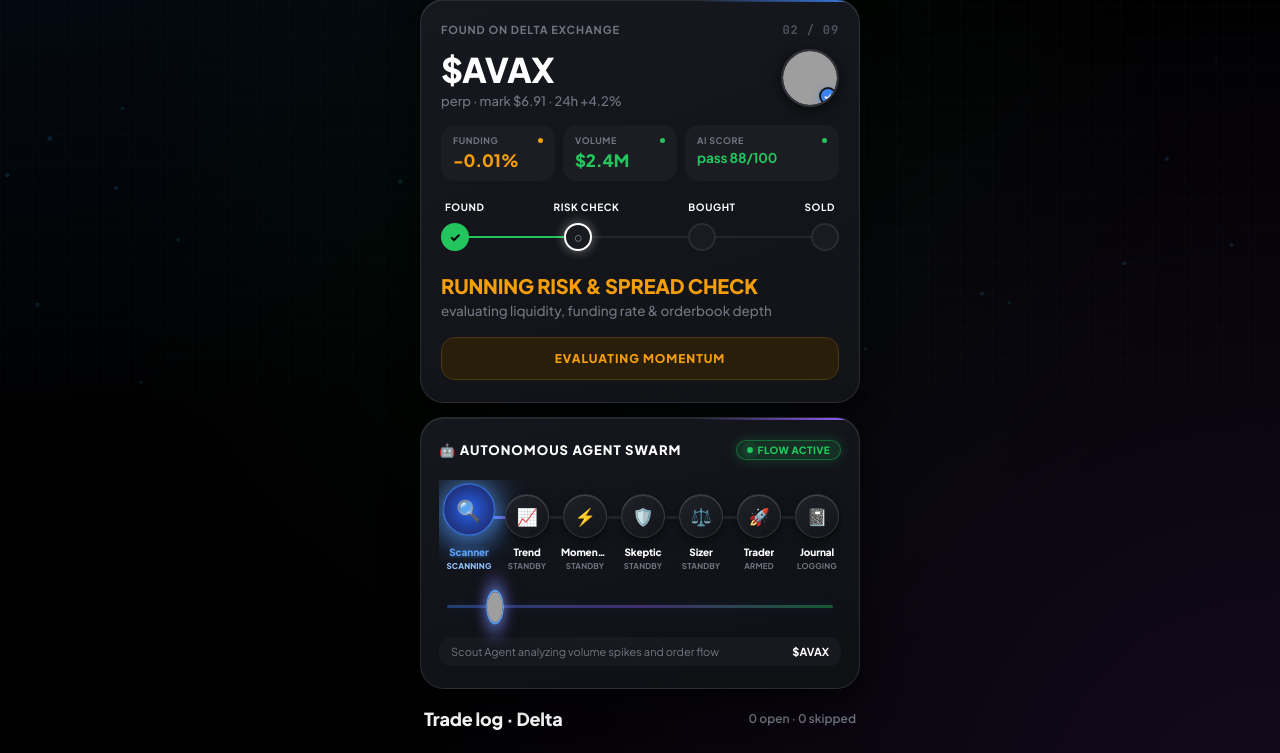
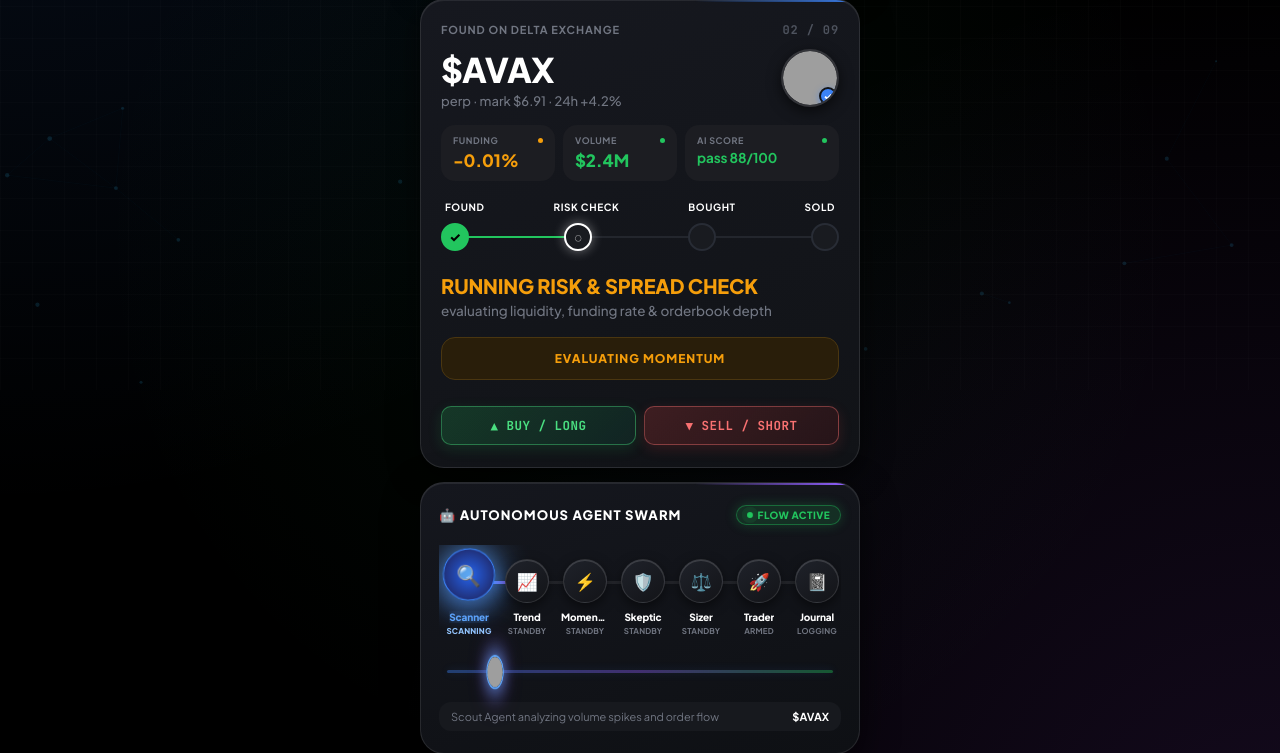
Before and after one commit to indiantrader803-bot/GrokTradeingBrain, a FastAPI app: page / in a window 1280 px wide. Shown: the part 410-1163 px from the top of the page. Run offline with FastAPI, Linux system fonts and the light colour scheme; data that the repository does not hold is empty; grey boxes are pictures that could not be loaded.

Commit message:
Add Candlestick Sparklines, Cyberpunk Neon Glow for profits, and 1-Tap Execution HUD

```diff
--- a/dashboard/templates/index.html
+++ b/dashboard/templates/index.html
@@ -1009,6 +1009,92 @@ body::before {
 .trade-item-pill:active {
   transform: scale(0.98);
 }
+
+/* 🟢 Cyberpunk Neon Border Glow for In-Profit Trades */
+.trade-item-pill.profit-glow {
+  border-color: rgba(34, 197, 94, 0.6) !important;
+  background: linear-gradient(135deg, rgba(20, 24, 33, 0.95), rgba(16, 45, 30, 0.55)) !important;
+  box-shadow: 0 0 16px rgba(34, 197, 94, 0.25), inset 0 0 10px rgba(34, 197, 94, 0.08) !important;
+  animation: cyberProfitPulse 2.8s infinite ease-in-out;
+}
+@keyframes cyberProfitPulse {
+  0%, 100% {
+    box-shadow: 0 0 12px rgba(34, 197, 94, 0.2), inset 0 0 6px rgba(34, 197, 94, 0.05);
+    border-color: rgba(34, 197, 94, 0.4);
+  }
+  50% {
+    box-shadow: 0 0 22px rgba(34, 197, 94, 0.45), inset 0 0 14px rgba(34, 197, 94, 0.15);
+    border-color: rgba(74, 222, 128, 0.8);
+  }
+}
+
+.trade-item-pill.loss-glow {
+  border-color: rgba(239, 68, 68, 0.4) !important;
+  box-shadow: 0 0 10px rgba(239, 68, 68, 0.15) !important;
+}
+
+/* 📈 Live Micro Sparkline Chart inside position pill */
+.trade-sparkline-canvas {
+  width: 58px;
+  height: 24px;
+  margin: 0 8px;
+  flex-shrink: 0;
+  display: block;
+}
+
+/* ⚡ Order Execution HUD Overlay Bar */
+.order-execution-hud {
+  display: flex;
+  align-items: center;
+  gap: 8px;
+  margin-top: 10px;
+}
+.hud-btn {
+  flex: 1;
+  display: flex;
+  align-items: center;
+  justify-content: center;
+  gap: 6px;
+  padding: 10px 14px;
+  border-radius: 10px;
+  font-family: var(--font-mono);
+  font-size: 12.5px;
+  font-weight: 800;
+  cursor: pointer;
+  border: 1px solid transparent;
+  transition: all 0.2s cubic-bezier(0.16, 1, 0.3, 1);
+  text-transform: uppercase;
+  letter-spacing: 0.5px;
+}
+.hud-btn.buy {
+  background: linear-gradient(135deg, rgba(34, 197, 94, 0.2), rgba(16, 185, 129, 0.1));
+  color: #4ade80;
+  border-color: rgba(74, 222, 128, 0.4);
+  box-shadow: 0 4px 14px rgba(34, 197, 94, 0.15);
+}
+.hud-btn.buy:hover {
+  background: #16a34a;
+  color: #fff;
+  border-color: #22c55e;
+  box-shadow: 0 0 20px rgba(34, 197, 94, 0.5);
+  transform: translateY(-1.5px);
+}
+.hud-btn.buy:active { transform: scale(0.97); }
+
+.hud-btn.sell {
+  background: linear-gradient(135deg, rgba(239, 68, 68, 0.2), rgba(220, 38, 38, 0.1));
+  color: #f87171;
+  border-color: rgba(248, 113, 113, 0.4);
+  box-shadow: 0 4px 14px rgba(239, 68, 68, 0.15);
+}
+.hud-btn.sell:hover {
+  background: #dc2626;
+  color: #fff;
+  border-color: #ef4444;
+  box-shadow: 0 0 20px rgba(239, 68, 68, 0.5);
+  transform: translateY(-1.5px);
+}
+.hud-btn.sell:active { transform: scale(0.97); }
 .trade-item-left {
   display: flex;
   align-items: center;
@@ -1552,6 +1638,16 @@ body::before {
 
     <!-- Order Send Pill (Autonomous Agent Status) -->
     <div class="order-decision-pill" id="decision-pill-btn">EVALUATING MOMENTUM</div>
+
+    <!-- ⚡ Order Execution HUD: Direct 1-Tap Manual Override Buttons -->
+    <div class="order-execution-hud">
+      <button class="hud-btn buy" onclick="executeQuickTrade('BUY')" title="Direct 1-tap Long Market Order">
+        <span>▲ BUY / LONG</span>
+      </button>
+      <button class="hud-btn sell" onclick="executeQuickTrade('SELL')" title="Direct 1-tap Short Market Order">
+        <span>▼ SELL / SHORT</span>
+      </button>
+    </div>
   </div>
 
   <!-- Real-Time Autonomous Multi-Agent Swarm Section with Live Coin Flow Animation -->
@@ -2108,6 +2204,7 @@ async function fetchLiveStatus() {
         const isUp = pnl >= 0;
         const pnlSign = isUp ? '+' : '-';
         const pnlClass = isUp ? 'gain' : 'loss';
+        const glowClass = isUp ? 'profit-glow' : 'loss-glow';
         const cleanSym = p.symbol.replace('USD', '').replace('-USD', '').replace('-PERPETUAL', '').replace('_USDC', '');
         const sideText = (p.side || 'BUY').toLowerCase();
         const sideUpper = (p.side || 'BUY').toUpperCase();
@@ -2116,9 +2213,13 @@ async function fetchLiveStatus() {
         const entryPrice = Number(p.entry_price || 0).toFixed(4);
         const markPrice = Number(p.mark_price || 0).toFixed(4);
         const pSize = Number(p.size || 1).toFixed(2);
+        const sparklineColor = isUp ? '#4ade80' : '#f87171';
+        const sparklinePoints = isUp
+          ? '0,18 12,16 24,19 36,11 48,14 58,4'
+          : '0,5 12,9 24,6 36,15 48,12 58,20';
 
         return `
-          <div class="trade-item-pill" onclick="openPositionChart('${cleanSym}', '${sideUpper}', '${entryPrice}', '${markPrice}', '${pSize}', '${pnlFormatted}', '${pnlClass}')" title="Click to view live TradingView chart for $${cleanSym}">
+          <div class="trade-item-pill ${glowClass}" onclick="openPositionChart('${cleanSym}', '${sideUpper}', '${entryPrice}', '${markPrice}', '${pSize}', '${pnlFormatted}', '${pnlClass}')" title="Click to view live TradingView chart for $${cleanSym}">
             <div class="trade-item-left">
               <div class="trade-coin-avatar">
                 <img src="${iconUrl}" alt="${cleanSym}" onerror="this.style.display='none'; this.nextElementSibling.style.display='block';">
@@ -2129,6 +2230,13 @@ async function fetchLiveStatus() {
                 <div class="trade-summary-text">${sideText} · entry $${entryPrice}</div>
               </div>
             </div>
+
+            <!-- Live Candlestick Sparkline Micro-Chart -->
+            <svg class="trade-sparkline-canvas" viewBox="0 0 58 24">
+              <polyline fill="none" stroke="${sparklineColor}" stroke-width="2" stroke-linecap="round" stroke-linejoin="round" points="${sparklinePoints}"/>
+              <circle cx="${isUp ? 58 : 58}" cy="${isUp ? 4 : 20}" r="2.5" fill="${sparklineColor}"/>
+            </svg>
+
             <div class="trade-badge-right ${pnlClass}">${pnlFormatted}</div>
           </div>
         `;
```
